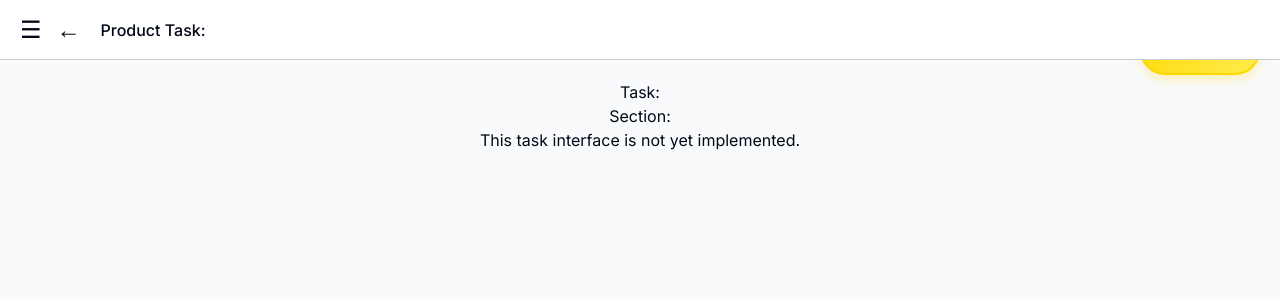
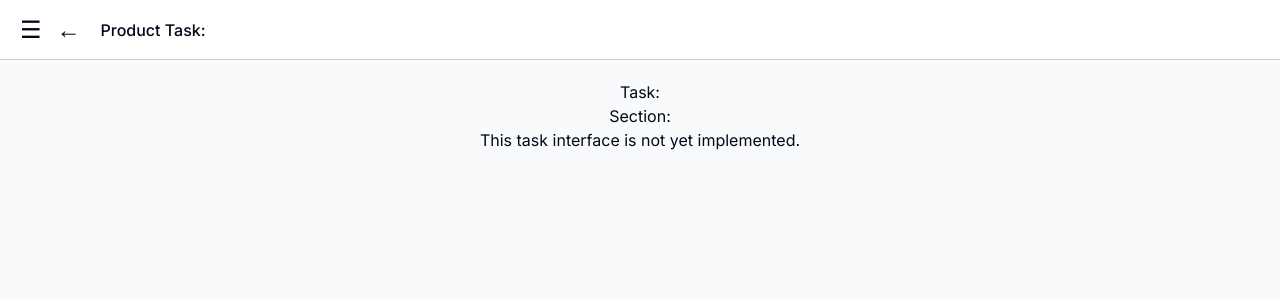
Before and after one commit to nora-yapper/mvp2, a Next.js app: page /product/task in a window 1280 px wide. Shown: the top 300 px of the page. Built offline with nearby package versions, Linux system fonts and the light colour scheme.

Commit message:
fix: remove unwanted yellow button from Action Table screens
Eliminate `<TokenDisplay />` from Product Task page.

#VERCEL_SKIP

Co-authored-by: null <200591254+nora-yapper@users.noreply.github.com>

```diff
--- a/app/product/task/page.tsx
+++ b/app/product/task/page.tsx
@@ -3,7 +3,6 @@
 import { useState, useEffect } from "react"
 import { earnTokensForStep } from "@/lib/token-integration"
 import { useSearchParams } from "next/navigation"
-import { TokenDisplay } from "@/components/token-display"
 
 const ProductTaskPage = () => {
   const searchParams = useSearchParams()
@@ -403,7 +402,6 @@ const ProductTaskPage = () => {
 
   return (
     <div className="min-h-screen bg-gray-50">
-      <TokenDisplay />
       {/* Top Bar */}
       <div
         style={{
```
